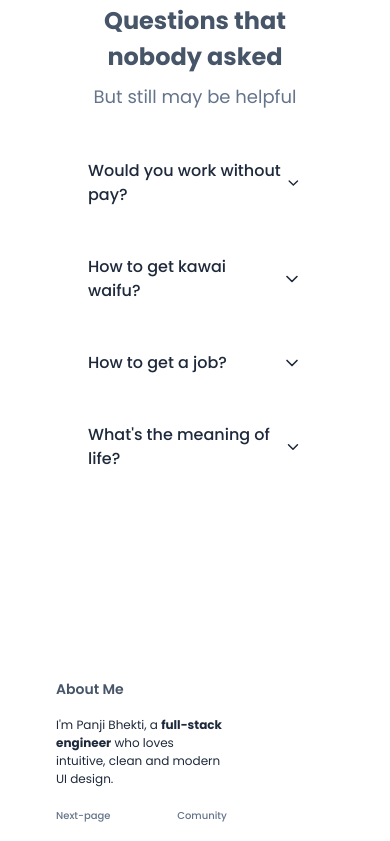
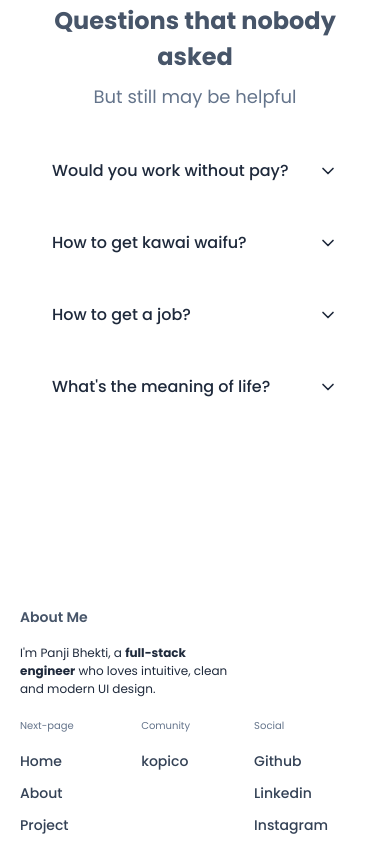
Before and after one commit to panjidev-cy/Mee, a React (Vite) app: page / in a window 390 px wide. Shown: the part 1156-1997 px from the top of the page. Built offline with nearby package versions, Linux system fonts and the light colour scheme; a web font is replaced by a local one.

Commit message:
2.5.3.2
padding responsife

```diff
--- a/src/components/shared/Footer.jsx
+++ b/src/components/shared/Footer.jsx
@@ -25,7 +25,7 @@ const social = [
 function ListNav({ list, title }) {
   return (
     <div className="flex flex-col gap-4">
-      <h5 className="text-[clamp(10px,1.4vw,13px)] font-medium text-slate-500">{title}</h5>
+      <h5 className="text-[clamp(10px,1.4vw,13px)] font-normal text-slate-500">{title}</h5>
       <ul className="flex gap-2 items-start flex-col">
         {list.map((item, index) => {
           const isInternal = item.link.startsWith("/"); // cek langsung dari item.link
--- a/src/components/shared/paddings.jsx
+++ b/src/components/shared/paddings.jsx
@@ -1,3 +1,3 @@
 export default function Paddings({ children }) {
-  return <div className="px-28 md:px-12 lg:px-14">{children}</div>;
+  return <div className="px-28 md:px-3 lg:px-5">{children}</div>;
 }
```
